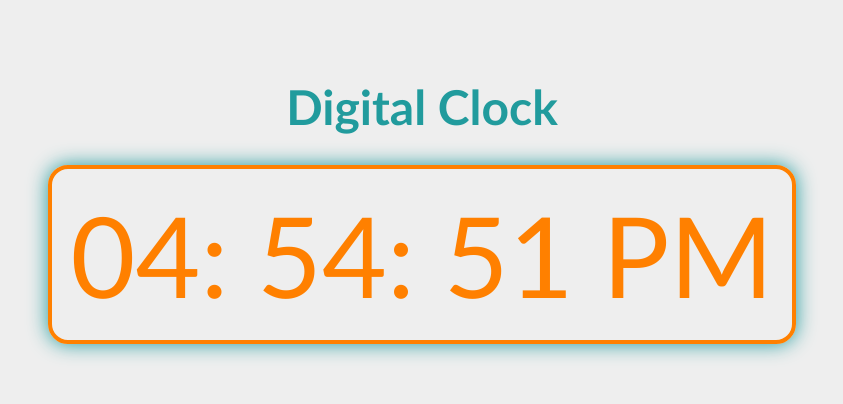
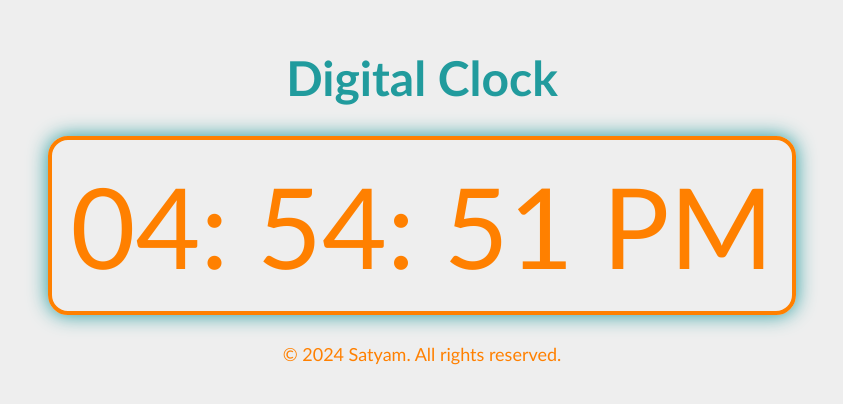
Before and after one commit to AirSatyam07/Digital-Clock, a plain HTML site: page index.html in a window 1280 px wide. Shown: the part 194-598 px from the top of the page, without its empty margins (218-1061 px from the left). Drawn offline with Linux system fonts and the light colour scheme.

Commit message:
Update index.html

```diff
--- a/index.html
+++ b/index.html
@@ -12,7 +12,9 @@
         <span id="hours">00</span>: <span id="minutes">00</span>: <span id="seconds">00</span>
         <span id="timeline">AM/PM</span>
     </div>
-
+    <footer>
+        <p>&copy; 2024 Satyam. All rights reserved.</p>
+    </footer>
     <script src="script.js"></script>
 </body>
 </html>
```
